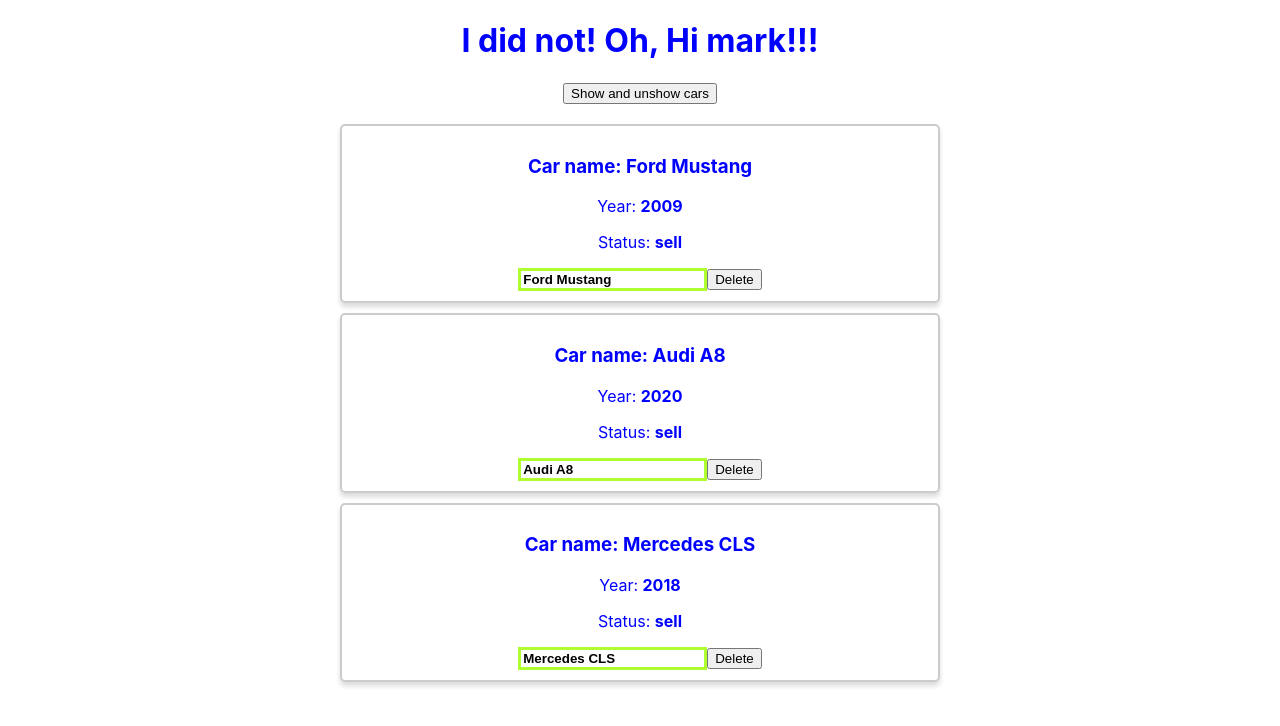
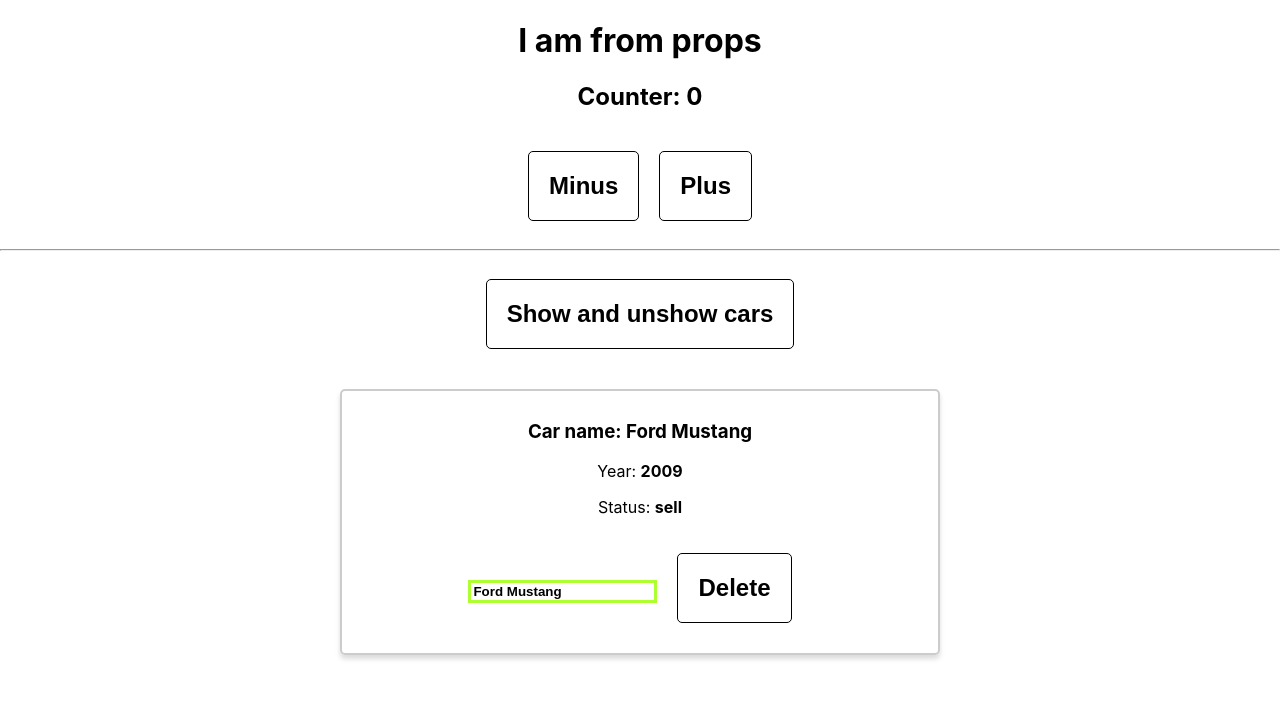
Before and after one commit to Naughty1905/react-train, a React (Create React App) app: page / in a window 1280 px wide. Both pictures are taken after a click on the button "Show and unshow cars". Shown: the top 726 px of the page. Built offline with nearby package versions, Linux system fonts and the light colour scheme.

Commit message:
add counter

```diff
--- a/src/App.js
+++ b/src/App.js
@@ -1,30 +1,38 @@
 import React from 'react';
 // import './App.css';
-import Car from './Components/Car/Car'
+import Car from './Components/Car/Car';
+import ErrorBoundary from "./ErrorBoundary/Error";
+import Counter from './Components/Counter/Counter';
 
 class App extends React.Component {
 
-    state = {
+    constructor(props) {
+        console.log('App constructor');
+        super(props);
+        this.state = {
             cars: [
                 {
                     name: 'Ford Mustang',
                     year: '2009',
                     status: 'sell'
-            },
-            {
-                name: 'Audi A8',
-                year: '2020',
-                status: 'sell'
-            },
-            {
-                name: 'Mercedes CLS',
-                year: '2018',
-                status: 'sell'
                 }
+                // ,
+                // {
+                //     name: 'Audi A8',
+                //     year: '2020',
+                //     status: 'sell'
+                // },
+                // {
+                //     name: 'Mercedes CLS',
+                //     year: '2018',
+                //     status: 'sell'
+                // }
             ],
             pageTitle: 'I did not! Oh, Hi mark!!!',
             showCars: false,
         };
+
+    }
 
     handleTitle = (newTitle) => {
         console.log('clicked');
@@ -64,16 +72,16 @@
         //like a [...this.state.cars]
         //create new array
         //cause concat is empty
-        let cars = this.state.cars.concat()
+        let cars = this.state.cars.concat();
         cars.splice(index, 1);
         this.setState({cars});
     }
 
+
     render() {
-
         const divClass = {
             textAlign: 'center',
-            color: 'blue'
+            // color: 'blue'
         };
 
         // const cars = this.state.cars;
@@ -83,21 +91,26 @@
         if (this.state.showCars) {
             cars = this.state.cars.map((car, index) => {
                 return (
+                    <ErrorBoundary key={index}>
                         <Car
-                        key={index}
                             name={car.name}
                             year={car.year}
                             status={car.status}
                             onDelete={this.deleteHandler.bind(this, index)}
                             onChangeName={(event) => this.onChangeName(`${event.target.value}`, index)}
                         />
+                    </ErrorBoundary>
                 )
             })
         }
 
         return (
             <div className='App' style={divClass}>
-                <h1>{this.state.pageTitle}</h1>
+                {/*<h1>{this.state.pageTitle}</h1>*/}
+                <h1>{this.props.title}</h1>
+
+                <Counter />
+                <hr/>
 
                 {/*<input type="text" onChange={this.handleInput}/>*/}
 
@@ -108,6 +121,7 @@
                 {/*</button>*/}
 
                 <button
+                    style={{marginTop: "20px"}}
                     onClick={this.toggleCars}
                 >
                     Show and unshow cars
@@ -118,7 +132,7 @@
                     margin: "auto",
                     paddingTop: "20px"
                 }}>
-                    { cars }
+                    {cars}
                     {/*ниже аналог того что пы прописал в render*/}
                     {/*/!*иттерируем каждый из элементов и возвращаем массив*!/*/}
                     {/*{this.state.showCars ?*/}
--- a/src/Components/Car/Car.css
+++ b/src/Components/Car/Car.css
@@ -28,3 +28,18 @@
     border: 3px solid greenyellow;
     font-weight: bold;
 }
+
+button{
+    padding: 20px;
+    background-color: white;
+    margin: 20px;
+    font-size: 24px;
+    font-weight: 700;
+    border-radius: 5px;
+    cursor: pointer;
+    border: 1px solid black ;
+}
+
+button:hover{
+    background-color: aqua;
+}
--- a/src/Components/Car/Car.js
+++ b/src/Components/Car/Car.js
@@ -2,16 +2,70 @@
 import Radium from 'radium';
 import './Car.css';
 
-const Car = (props) => {
+class Car extends React.Component {
+
+    // constructor(props) {
+    //     super(props);
+    // }
+
+    componentWillReceiveProps(nextProps, nextContext) {
+        console.log('car componentWillReceiveProps', nextProps);
+    }
+
+    shouldComponentUpdate(nextProps, nextState, nextContext) {
+        console.log('car shouldComponentUpdate', nextProps, nextState);
+        return nextProps.name.trim() !== this.props.name.trim();
+    }
+
+    componentWillUpdate(nextProps, nextState, nextContext) {
+        console.log('car componentWillUpdate', nextProps, nextState);
+    }
+
+    //функция жизненного цикла, такая же как и componentWillUpdate,
+    //но в ней нельзя менять state
+    // static getDerivedStateFromProps(nextProps, prevState) {
+    //     console.log('car getDerivedStateFromProps', nextProps, prevState);
+    //     return prevState;
+    // }
+
+    componentDidUpdate(prevProps, prevState, snapshot) {
+        console.log('car componentDidUpdate');
+    }
+
+    // static getSnapshotBeforeUpdate(prevProps, prevState) {
+    //     console.log('car getSnapshotBeforeUpdate');
+    // }
+
+    componentWillMount() {
+        console.log('car componentWillMount');
+    }
+
+    componentDidMount() {
+        console.log('car componentDidMount')
+    }
+
+    componentWillUnmount() {
+        console.log('car componentWillUnmount')
+    }
+
+
+    render() {
+        console.log('car render');
+
+        //для проверки работы ErrorBoundaries
+        // if(Math.random() > 0.7){
+        //     throw new Error('Car random failed');
+        // }
+
         const inputClasses = ['input'];
 
-    if (props.name !== '') {
+        if (this.props.name !== '') {
             inputClasses.push('green');
         } else {
             inputClasses.push('red');
         }
 
-    if (props.name.length > 4) {
+        if (this.props.name.length > 4) {
             inputClasses.push('bold');
         }
 
@@ -28,21 +82,63 @@
 
         return (
             <div className="Car" style={style}>
-            <h3>Car name: {props.name}</h3>
-            <p>Year: <strong>{props.year}</strong></p>
-            <p>Status: <strong>{props.status}</strong></p>
+                <h3>Car name: {this.props.name}</h3>
+                <p>Year: <strong>{this.props.year}</strong></p>
+                <p>Status: <strong>{this.props.status}</strong></p>
                 <input
                     type="text"
-                onChange={props.onChangeName}
-                value={props.name}
+                    onChange={this.props.onChangeName}
+                    value={this.props.name}
                     className={inputClasses.join(' ')}
                 />
-            <button onClick={props.onDelete}>Delete</button>
+                <button onClick={this.props.onDelete}>Delete</button>
             </div>
         )
     }
+}
 
-export default Radium(Car);
+// const Car = (props) => {
+//     const inputClasses = ['input'];
+//
+//     if (props.name !== '') {
+//         inputClasses.push('green');
+//     } else {
+//         inputClasses.push('red');
+//     }
+//
+//     if (props.name.length > 4) {
+//         inputClasses.push('bold');
+//     }
+//
+//     const style = {
+//         border: '2px solid #ccc',
+//         boxShadow: '0 4px 5px 0 rgba(0, 0, 0, 0.14)',
+//         cursor: 'pointer',
+//         //заюзал тут псевдоселектор благодаря пакету radium
+//         ':hover': {
+//             border: '1px solid #aaa',
+//             boxShadow: '0 4px 15px 0 rgba(0, 0, 0, .3)'
+//         }
+//     }
+//
+//     return (
+//         <div className="Car" style={style}>
+//             <h3>Car name: {props.name}</h3>
+//             <p>Year: <strong>{props.year}</strong></p>
+//             <p>Status: <strong>{props.status}</strong></p>
+//             <input
+//                 type="text"
+//                 onChange={props.onChangeName}
+//                 value={props.name}
+//                 className={inputClasses.join(' ')}
+//             />
+//             <button onClick={props.onDelete}>Delete</button>
+//         </div>
+//     )
+// }
+
+// export default Radium(Car);
+export default Car;
 
 
 /**
--- /dev/null
+++ b/src/Components/Counter/Counter.js
@@ -0,0 +1,32 @@
+import React from "react";
+
+export default class Counter extends React.Component {
+
+    state = {
+        counter: 0,
+    };
+
+    addCounter = () => {
+        this.setState({
+            counter: this.state.counter + 1
+        })
+    };
+
+    render() {
+        return [
+            <h2 key={'1'}>Counter: {this.state.counter}</h2>,
+            <button
+                key={'2'}
+                style={{marginRight: "10px"}}
+                onClick={() => this.setState({counter: this.state.counter - 1})}
+            >Minus
+            </button>,
+            <button
+                key={'3'}
+                style={{marginLeft: "10px"}}
+                onClick={this.addCounter}
+            >Plus
+            </button>
+        ];
+    }
+}
--- /dev/null
+++ b/src/ErrorBoundary/Error.js
@@ -0,0 +1,20 @@
+import React from 'react';
+
+export default class ErrorBoundary extends React.Component {
+
+    state = {
+        hasError: false
+    }
+
+    componentDidCatch(error, errorInfo) {
+        this.setState({hasError: true})
+    }
+
+    render() {
+        if(this.state.hasError){
+            return <h1 style={{color:'red'}}>Something went wrong</h1>
+        }
+        return this.props.children;
+    }
+
+}
--- a/src/index.js
+++ b/src/index.js
@@ -4,7 +4,7 @@
 import App from './App';
 import * as serviceWorker from './serviceWorker';
 
-ReactDOM.render(<App />, document.getElementById('root'));
+ReactDOM.render(<App title={'I am from props'}/>, document.getElementById('root'));
 // If you want your app to work offline and load faster, you can change
 // unregister() to register() below. Note this comes with some pitfalls.
 // Learn more about service workers: https://bit.ly/CRA-PWA
```
Also changed, not shown: test.js (added, +13 -0 lines). Lines whose indentation alone changed are shown as unchanged.
